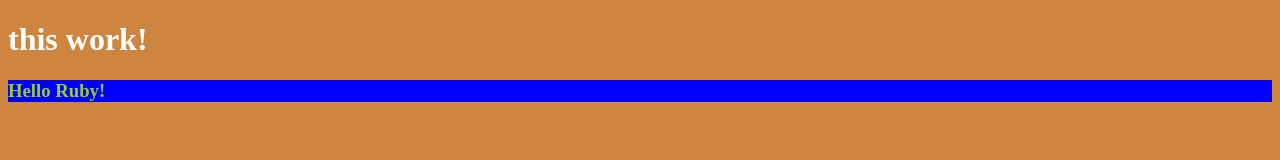
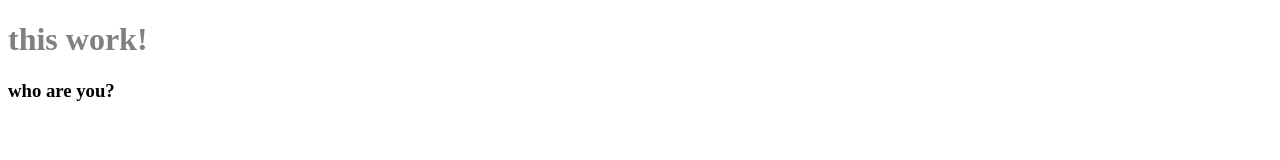
Before and after one commit to SangMokChae/vanilla-javas, a plain HTML site: page index.html in a window 1280 px wide. Drawn offline with Linux system fonts and the light colour scheme.

Commit message:
addEvent

```diff
--- a/index.css
+++ b/index.css
@@ -1,7 +1,7 @@
 body {
-  background-color: peru;
+  background-color: white;
 }
 
 h1 {
-  color: white;
+  color: gray;
 }
--- a/index.js
+++ b/index.js
@@ -1,5 +1,7 @@
-const title = document.getElementById("sori");
-sori.innerHTML = ("Hello Ruby!");
-sori.style.color = ("yellowgreen");
-sori.style.backgroundColor = ("blue");
-console.dir(title);
+const title = document.querySelector("#title");
+
+function handleClick() {
+  title.style.color = "blue";
+}
+
+title.addEventListener("click", handleClick);
```
